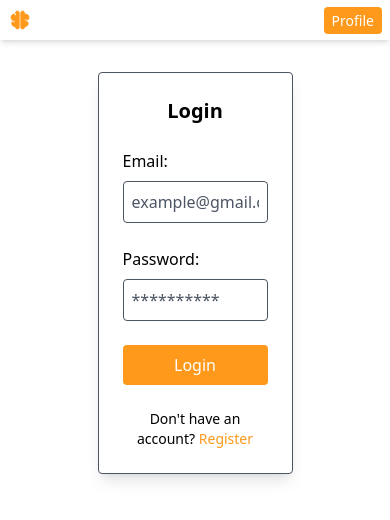
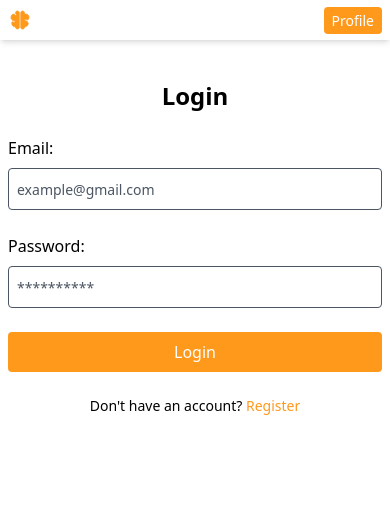
Before and after one commit to kamal-deep-131/mern, a React (Vite) app in the folder frontend/: page /login in a window 390 px wide. Shown: the top 520 px of the page. Built offline with nearby package versions, Linux system fonts and the light colour scheme.

Commit message:
Register page added and responsivness added to forms

```diff
--- a/frontend/src/components/InputField.jsx
+++ b/frontend/src/components/InputField.jsx
@@ -6,7 +6,7 @@ const InputField = ({ label, placeholder, name, onChange, value, type }) => {
             <label className='text-base md:text-lg'>{label}:</label>
             <input
                 className='w-full border border-gray-600
-                 rounded p-2 outline-black placeholder:text-gray-600'
+                 rounded p-2 outline-black placeholder:text-gray-600 placeholder:text-sm md:placeholder:text-base'
                 type={type}
                 name={name}
                 placeholder={placeholder}
--- a/frontend/src/main.jsx
+++ b/frontend/src/main.jsx
@@ -2,7 +2,7 @@ import React from 'react'
 import ReactDOM from 'react-dom/client'
 import './index.css'
 import Layout from './Layout'
-import { Home } from './pages'
+import { Home, Register } from './pages'
 import { Route, RouterProvider, createBrowserRouter, createRoutesFromElements } from 'react-router-dom'
 import { Login } from './pages'
 
@@ -11,6 +11,7 @@ const router = createBrowserRouter(
     <Route path='/' element={<Layout />}>
       <Route index element={<Home />} path='/' />
       <Route index element={<Login />} path='/login' />
+      <Route index element={<Register />} path='/register' />
 
     </Route >
   )
--- a/frontend/src/pages/Login.jsx
+++ b/frontend/src/pages/Login.jsx
@@ -5,8 +5,8 @@ import { Link } from 'react-router-dom'
 const Login = () => {
     return (
         <section className='w-full h-full'>
-            <div className='w-2/4 mx-auto my-8 p-6  rounded flex flex-col items-center justify-center gap-6 shadow-lg bg-white border border-gray-600'>
-                <h1 className='text-xl  md:text-3xl font-bold'>Login</h1>
+            <div className='w-full  md:w-2/4 mx-auto my-8  p-2 md:p-6  rounded flex flex-col items-center justify-center gap-6 md:shadow-lg bg-white md:border md:border-gray-600'>
+                <h1 className='text-2xl  md:text-3xl font-bold'>Login</h1>
                 <form className='w-full flex flex-col gap-6' >
                     <InputField
                         label="Email"
@@ -21,7 +21,7 @@ const Login = () => {
 
                     <button className='w-full bg-primary text-white font-medium rounded p-2'>Login</button>
                     <div className='w-full text-sm md:text-base'>
-                        <p className='text-center'>Don't have an account? <Link href="/register" className='text-primary font-medium'>Register</Link></p>
+                        <p className='text-center'>Don't have an account? <Link to="/register" className='text-primary font-medium'>Register</Link></p>
                     </div>
                 </form>
             </div>
--- a/frontend/src/pages/index.js
+++ b/frontend/src/pages/index.js
@@ -1,4 +1,5 @@
 import Home from './Home'
 import Login from './login'
+import Register from './Register'
 
-export { Home, Login }
+export { Home, Login, Register }
```
